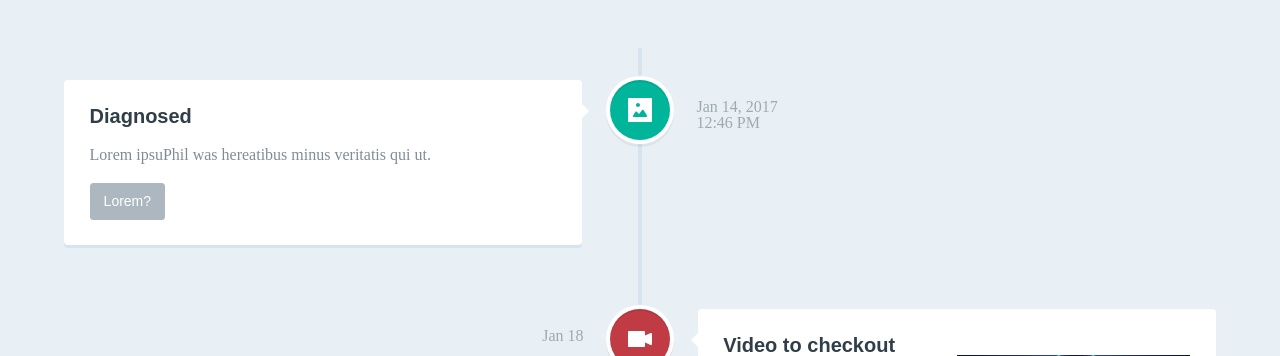
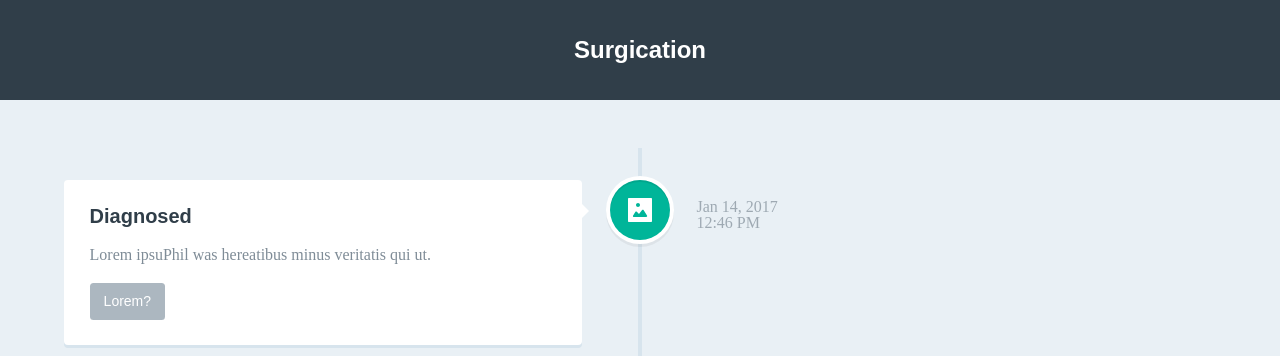
Before and after one commit to janakjobanputra/YaleHackHealth, a Flask app: page / in a window 1280 px wide. Shown: the top 356 px of the page. Run offline with Flask 2, Linux system fonts and the light colour scheme; some libraries are stand-ins or nearby versions; some web fonts are replaced.

Commit message:
pushing restructuring changes

```diff
--- a/static/css/style.css
+++ b/static/css/style.css
@@ -60,8 +60,8 @@ Main components
 
 -------------------------------- */
 header {
-  height: 200px;
-  line-height: 200px;
+  height: 100px;
+  line-height: 100px;
   text-align: center;
   background: #303e49;
 }
@@ -72,8 +72,8 @@ header h1 {
 }
 @media only screen and (min-width: 1170px) {
   header {
-    height: 300px;
-    line-height: 300px;
+    height: 100px;
+    line-height: 100px;
   }
   header h1 {
     font-size: 24px;
--- a/templates/index.html
+++ b/templates/index.html
@@ -6,19 +6,21 @@
 
 	<link href='http://fonts.googleapis.com/css?family=Droid+Serif|Open+Sans:400,700' rel='stylesheet' type='text/css'>
 
-	<link rel="stylesheet" href="css/reset.css"> <!-- CSS reset -->
-	<link rel="stylesheet" href="css/style.css"> <!-- Resource style -->
-	<link rel="stylesheet" href="css/custom_style.css"> <!-- Resource style -->
-	<script src="js/modernizr.js"></script> <!-- Modernizr -->
+	<link rel="stylesheet" href="./static/css/reset.css"> <!-- CSS reset -->
+	<link rel="stylesheet" href="./static/css/style.css"> <!-- Resource style -->
+	<link rel="stylesheet" href="./static/css/custom_style.css"> <!-- Resource style -->
+	<script src="./static/js/modernizr.js"></script> <!-- Modernizr -->
 
-	<title>Responsive Vertical Timeline</title>
+	<title>Surgication</title>
 </head>
 <body>
-
+	<header>
+		<h1>Surgication</h1>
+	</header>
 	<section id="cd-timeline" class="cd-container">
 		<div class="cd-timeline-block">
 			<div class="cd-timeline-img cd-picture">
-				<img src="img/cd-icon-picture.svg" alt="Picture">
+				<img src="./static/img/cd-icon-picture.svg" alt="Picture">
 			</div> <!-- cd-timeline-img -->
 
 			<div class="cd-timeline-content">
@@ -31,7 +33,7 @@
 
 		<div class="cd-timeline-block">
 			<div class="cd-timeline-img cd-movie">
-				<img src="img/cd-icon-movie.svg" alt="Movie">
+				<img src="./static/img/cd-icon-movie.svg" alt="Movie">
 			</div> <!-- cd-timeline-img -->
 
 			<div class="cd-timeline-content">
@@ -40,7 +42,7 @@
 					<p>Lorem ipsum dolor sit amet, consectetur adipisicing elit. Iusto, optio, dolorum provident rerum aut hic quasi placeat iure tempora laudantium ipsa ad debitis unde?</p>
 				</div>
 				<div class="section2">
-					<img class="video_placeholder" src="assets/video_placeholder.jpg">
+					<img class="video_placeholder" src="./static/assets/video_placeholder.jpg">
 				</div>
 				<span class="cd-date">Jan 18</span>
 			</div> <!-- cd-timeline-content -->
@@ -48,7 +50,7 @@
 
 		<div class="cd-timeline-block">
 			<div class="cd-timeline-img cd-picture">
-				<img src="img/cd-icon-picture.svg" alt="Picture">
+				<img src="./static/img/cd-icon-picture.svg" alt="Picture">
 			</div> <!-- cd-timeline-img -->
 
 			<div class="cd-timeline-content">
@@ -61,7 +63,7 @@
 
 		<div class="cd-timeline-block">
 			<div class="cd-timeline-img cd-location">
-				<img src="img/cd-icon-location.svg" alt="Location">
+				<img src="./static/img/cd-icon-location.svg" alt="Location">
 			</div> <!-- cd-timeline-img -->
 
 			<div class="cd-timeline-content">
@@ -74,7 +76,7 @@
 
 		<div class="cd-timeline-block">
 			<div class="cd-timeline-img cd-location">
-				<img src="img/cd-icon-location.svg" alt="Location">
+				<img src="./static/img/cd-icon-location.svg" alt="Location">
 			</div> <!-- cd-timeline-img -->
 
 			<div class="cd-timeline-content">
@@ -87,7 +89,7 @@
 
 		<div class="cd-timeline-block">
 			<div class="cd-timeline-img cd-movie">
-				<img src="img/cd-icon-movie.svg" alt="Movie">
+				<img src="./static/img/cd-icon-movie.svg" alt="Movie">
 			</div> <!-- cd-timeline-img -->
 
 			<div class="cd-timeline-content">
@@ -98,6 +100,6 @@
 		</div> <!-- cd-timeline-block -->
 	</section> <!-- cd-timeline -->
 <script src="http://ajax.googleapis.com/ajax/libs/jquery/1.11.0/jquery.min.js"></script>
-<script src="js/main.js"></script> <!-- Resource jQuery -->
+<script src="./static/js/main.js"></script> <!-- Resource jQuery -->
 </body>
 </html>
```
Also changed, not shown: static/assets/video_placeholder.jpg (added).
